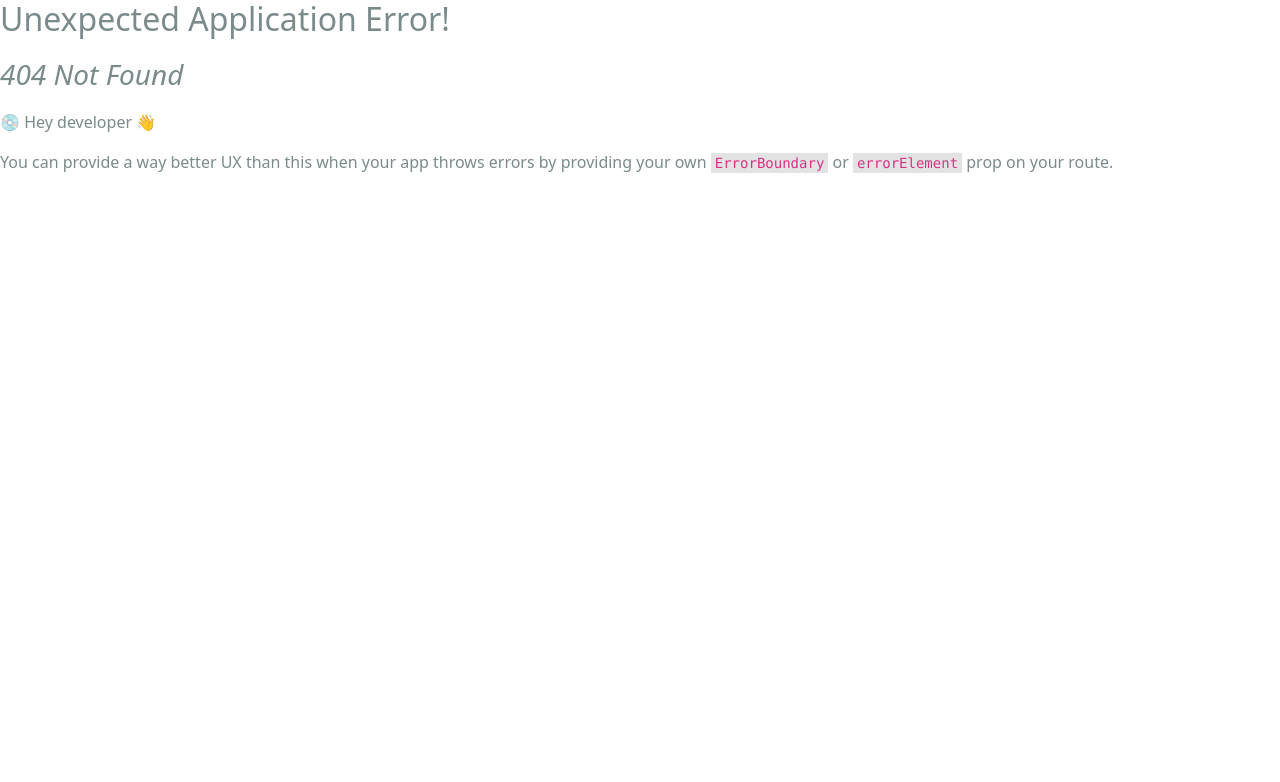
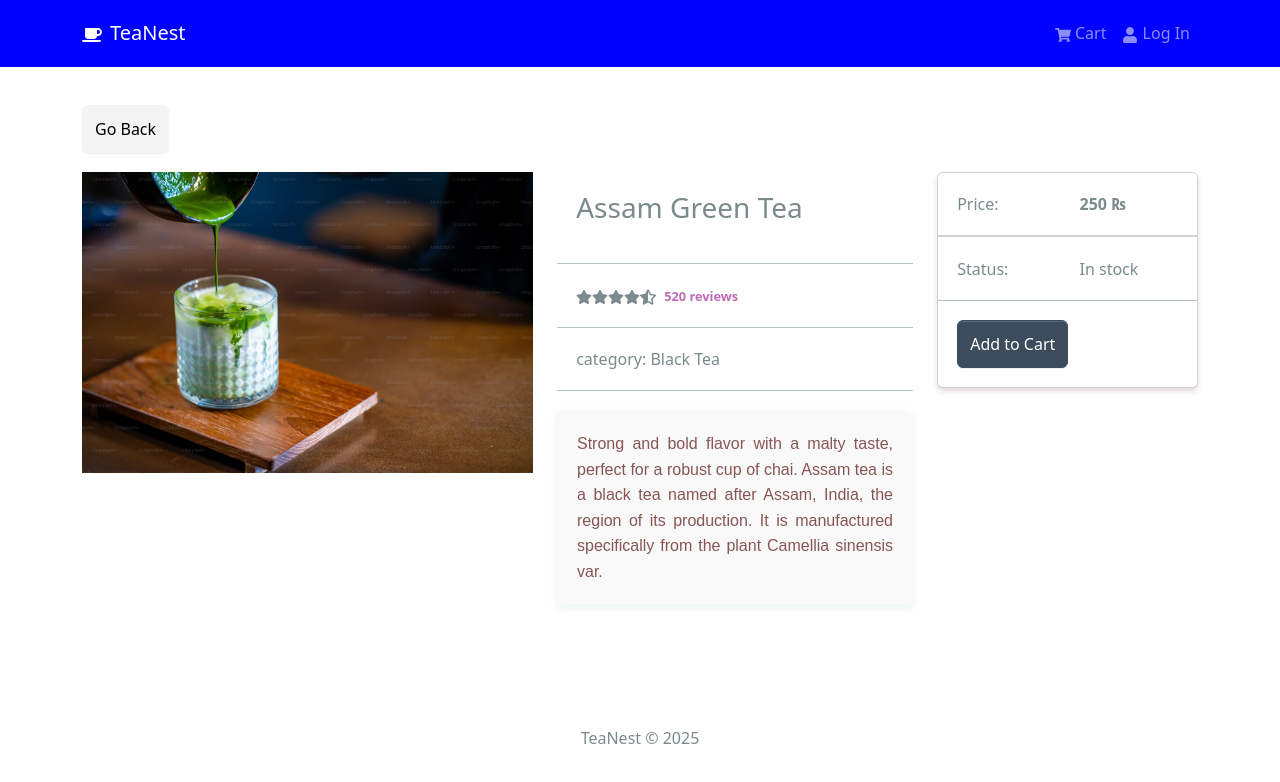
Before and after one commit to hriday123-bot/TeaBloom, a React (Create React App) app in the folder frontend/: page /data/1 in a window 1280 px wide. Before the commit this address had no page. Shown: the top 782 px of the page. Built offline with nearby package versions, Linux system fonts and the light colour scheme.

Commit message:
set-up the frontend completed

```diff
--- a/frontend/src/assets/styles/index.css
+++ b/frontend/src/assets/styles/index.css
@@ -7,17 +7,18 @@
 }
 
 .rating svg {
-  color: rgb(90, 90, 123);
+  color: rgb(62, 126, 151)
 }
 
 .rating-text {
   font-size: 0.8rem;
   font-weight: 600;
   padding-left: 0.5rem;
+  color: rgba(169, 54, 157, 0.741);
 }
 
 .product-title {
-  height: 2.5em; /* Set a fixed height */
+  height: 1.3em; /* Set a fixed height */
   overflow: hidden; /* Hide overflow content */
   text-overflow: ellipsis; /* Add ellipsis for long text */
   white-space: nowrap; /* Prevent wrapping */
@@ -51,3 +52,17 @@
   bottom: 0;
   background: rgba(0, 0, 0, 0.5);
 }
+
+.description {
+  font-family: 'Arial', sans-serif;
+  font-size: 16px;
+  line-height: 1.6;
+  color: #885555;
+  background-color: #f9f9f9;
+  padding: 20px;
+  border-radius: 8px;
+  box-shadow: 0 2px 8px rgba(17, 131, 49, 0.1);
+  max-width: 600px;
+  margin: 20px auto;
+  text-align: justify;
+}
--- a/frontend/src/components/Data.js
+++ b/frontend/src/components/Data.js
@@ -1,6 +1,7 @@
 import React from 'react'
 import { Card } from 'react-bootstrap'
 import { Link } from 'react-router-dom'
+import Rating from './Rating'
 
 
 const Data = ({data}) => {
@@ -12,13 +13,16 @@
 
         <Card.Body>
             <Link to={`/data/${data._id}`}>
-               <Card.Title as="div">
+               <Card.Title as="div" className='product-title'>
                    <strong>{data.name}</strong>
                </Card.Title>
                <Card.Text style={{font:'5px'}}>
                    {data.description.substring(0, 50)+" ..."}
                </Card.Text>
             </Link>
+            <Card.Text as='div' className='rating svg'>
+                <Rating value={data.rating} text={`${data.numberOfReviews} reviews`} />
+            </Card.Text>
             <Card.Text as='h4'>
                 {data.price} ₨
             </Card.Text>
--- /dev/null
+++ b/frontend/src/components/Rating.js
@@ -0,0 +1,26 @@
+import {FaStar,FaStarHalfAlt,FaRegStar} from 'react-icons/fa';
+
+const rating=({value,text})=>{
+    return (
+        <>
+            <span>
+                {value>=1 ? (<FaStar/>) : value>=.5 ? (<FaStarHalfAlt/>):(<FaRegStar/>)}
+            </span>
+            <span>
+                {value>=2 ?<FaStar/> : value>=1.5 ? <FaStarHalfAlt/>:<FaRegStar/>}
+            </span>
+            <span>
+                {value>=3 ?<FaStar/> : value>=2.5 ? <FaStarHalfAlt/>:<FaRegStar/>}
+            </span>
+            <span>
+                {value>=4 ?<FaStar/> : value>=3.5 ? <FaStarHalfAlt/>:<FaRegStar/>}
+            </span>
+            <span>
+                {value>=5 ?<FaStar/> : value>=4.5 ? <FaStarHalfAlt/>:<FaRegStar/>}
+            </span>
+            <span className='rating-text'>{text && text}</span>
+        </>
+    )
+}
+
+export default rating;
--- a/frontend/src/data.js
+++ b/frontend/src/data.js
@@ -153,7 +153,7 @@
     "origin": "England",
     "image": "images/12.avif",
     "numberOfReviews": 500,
-    "countInStock": 20
+    "countInStock": 0
   }
 ];
 
--- a/frontend/src/index.js
+++ b/frontend/src/index.js
@@ -7,11 +7,13 @@
 import App from './App';
 import reportWebVitals from './reportWebVitals';
 import HomeScreen from './screens/HomeScreen';
+import ProductScreen from './screens/ProductScreen';
 
 const router = createBrowserRouter(
   createRoutesFromElements(
     <Route path="/" element={<App />}>
       <Route index={true} path='/' element={<HomeScreen />} />
+      <Route path='/data/:id' element={<ProductScreen />} />
     </Route>
   )
 );
--- /dev/null
+++ b/frontend/src/screens/ProductScreen.js
@@ -0,0 +1,64 @@
+import { useParams } from "react-router-dom";
+import { Link } from "react-router-dom";
+import {Row,Col,Image,ListGroup,Button,Card} from 'react-bootstrap';
+import Rating from '../components/Rating';
+import data from '../data';
+
+const ProductScreen = () => {
+    const {id:dataId}=useParams();
+    const product=data.find((p)=>p._id===Number(dataId));
+    console.log(product.image);
+
+    return (
+        <>
+           <Link className='btn btn-light my-3' to='/'> Go Back
+           </Link>
+           <Row>
+               <Col md={5}>
+                   <Image src={`/${product.image}`} alt={product.name} fluid />
+               </Col>
+               <Col md={4}>
+                   <ListGroup variant="flush">
+                        <ListGroup.Item>
+                            <h3>{product.name}</h3>
+                        </ListGroup.Item>
+                        <ListGroup.Item>
+                            <Rating value={product.rating} text={`${product.numberOfReviews} reviews`} />
+                        </ListGroup.Item>
+                        <ListGroup.Item>
+                            category: {product.category}
+                        </ListGroup.Item>
+                        <ListGroup.Item className="description">
+                           {product.description}
+                        </ListGroup.Item>
+                   </ListGroup>
+               </Col>
+               <Col md={3}>
+                    <Card>
+                        <ListGroup variant="flush">
+                            <ListGroup.Item>
+                                <Row>
+                                    <Col>Price:</Col>
+                                    <Col><strong>{product.price} ₨</strong></Col>
+                                </Row>
+                            </ListGroup.Item>
+                        </ListGroup>
+                        <ListGroup variant="flush">
+                            <ListGroup.Item>
+                                <Row>
+                                    <Col>Status:</Col>
+                                    <Col>{product.countInStock>0 ?'In stock':'Out of stock'}</Col>
+                                </Row>
+                            </ListGroup.Item>
+                            <ListGroup.Item>
+                                <Button className='btn-block' type='button' disabled={product.countInStock===0}>Add to Cart</Button>
+                            </ListGroup.Item>
+                        </ListGroup>
+                    </Card>
+               </Col>
+
+           </Row>
+        </>
+    )
+}
+export default ProductScreen;
```
